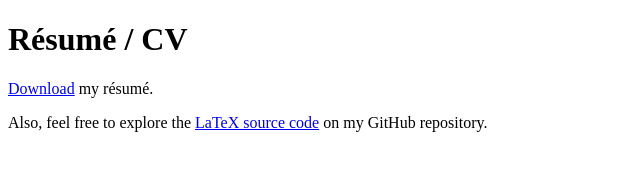
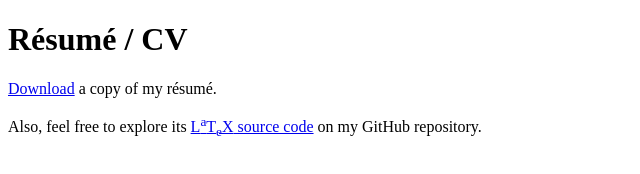
Before and after one commit to dsmftw/dsmftw.github.io, a Gatsby site: page /cv in a window 1280 px wide. Shown: the whole page, without its empty margins (0-640 px from the left). Built offline with nearby package versions, Linux system fonts and the light colour scheme; Gatsby itself is replaced by a stand-in of ours.

Commit message:
updated cv page

```diff
--- a/src/layouts/index.scss
+++ b/src/layouts/index.scss
@@ -199,6 +199,25 @@ footer {
   }
 }
 
+// https://stackoverflow.com/questions/8160514/is-there-css-for-typesetting-the-latex-logo-in-html
+.latex sub, .latex sup {
+  text-transform: uppercase;
+}
+.latex sub {
+  vertical-align: -0.5ex;
+  margin-left: -0.1667em;
+  margin-right: -0.125em;
+}
+.latex, .latex sub {
+  font-size: 1em;
+}
+.latex sup {
+  font-size: 0.85em;
+  vertical-align: 0.15em;
+  margin-left: -0.36em;
+  margin-right: -0.15em;
+}
+
 a {
   color: white;
 }
--- a/src/pages/cv.js
+++ b/src/pages/cv.js
@@ -4,8 +4,8 @@ import Link from 'gatsby-link'
 const CVPage = () => (
   <div>
     <h1>R&eacute;sum&eacute; / CV</h1>
-    <p><a href='https://github.com/dsmftw/resume/raw/master/ik-resume.pdf' download>Download</a> my r&eacute;sum&eacute;.</p>
-    <p>Also, feel free to explore the <a target="_blank" rel="nofollow" href='https://github.com/dsmftw/resume'>LaTeX source code</a> on my GitHub repository.</p>
+    <p><a href='https://github.com/dsmftw/resume/raw/master/ik-resume.pdf' download>Download</a> a copy of my r&eacute;sum&eacute;.</p>
+    <p>Also, feel free to explore its <a target="_blank" rel="nofollow" href='https://github.com/dsmftw/resume'><span className="latex">L<sup>a</sup>T<sub>e</sub>X</span> source code</a> on my GitHub repository.</p>
   </div>
 )
 
```
Also changed, not shown: package.json (+7 -6 lines).
